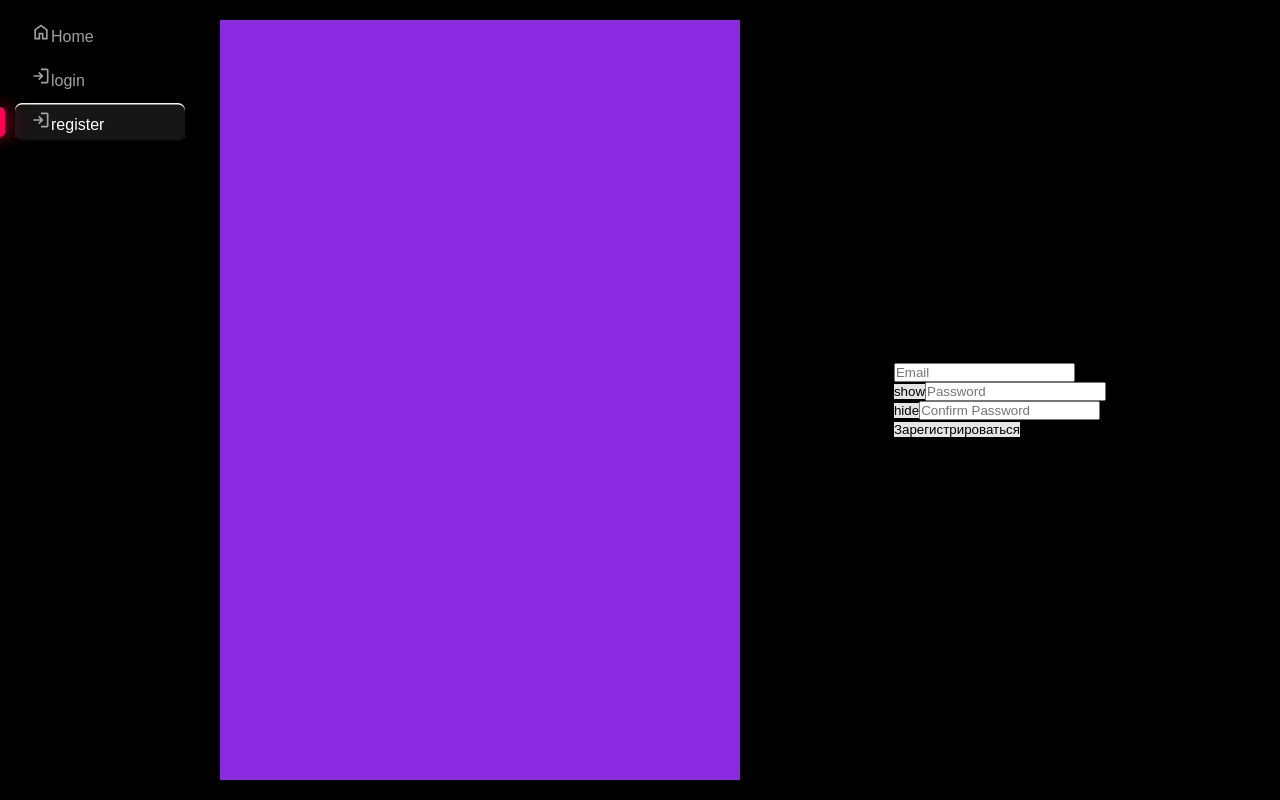
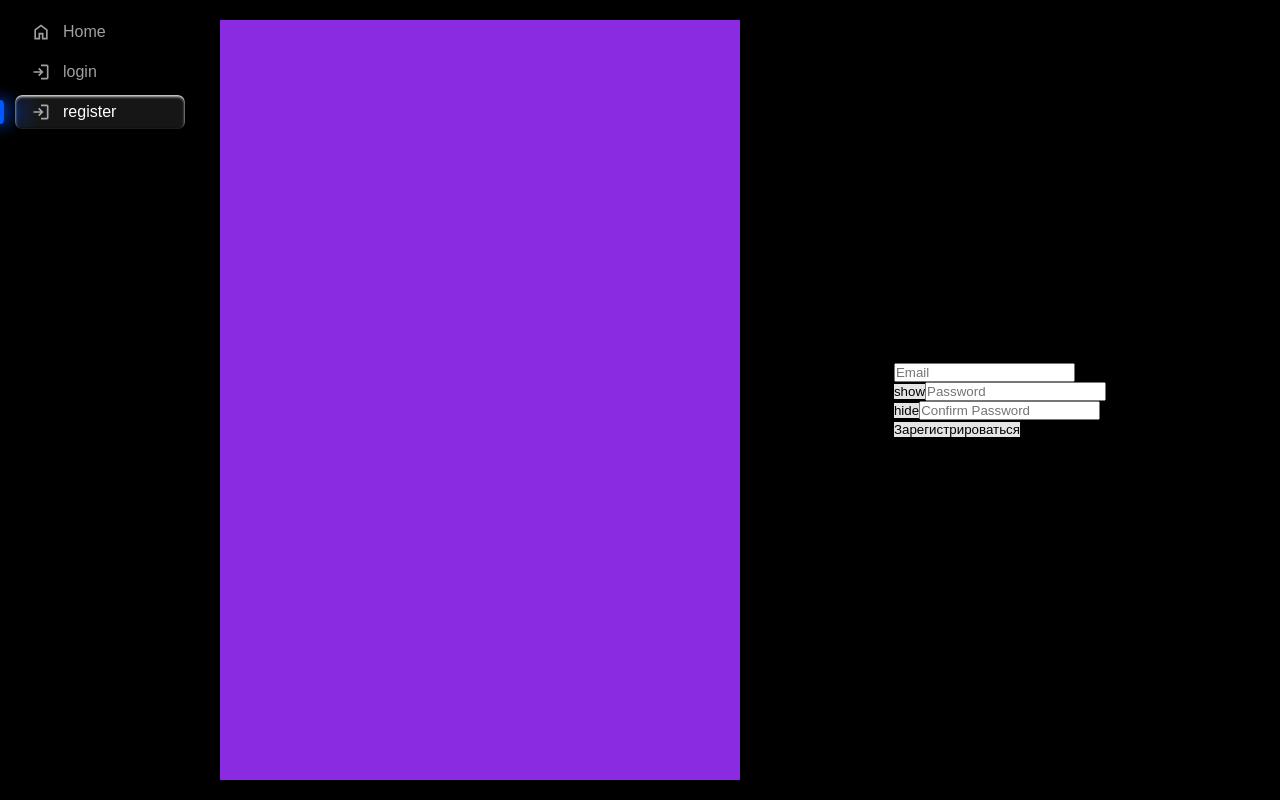
Before and after one commit to wwoozzii/webMusicPlayer, a React (Vite) app: page /register in a window 1280 px wide. Built offline with nearby package versions, Linux system fonts and the light colour scheme; a web font is replaced by a local one.

Commit message:
style(sideBar): update lights effect

```diff
--- a/src/features/sidebar/SideBar.module.scss
+++ b/src/features/sidebar/SideBar.module.scss
@@ -1,3 +1,5 @@
+@use "../../styles/variabless" as v;
+
 .navBlock {
   width: 200px;
   padding: 15px;
@@ -16,14 +18,14 @@
 
   .stroka {
     position: relative;
-    display: block;
+    display: flex;
+    align-items: center;
     padding: 7px 16px;
     border-radius: 7px;
     color: #a0a0a0;
     text-decoration: none;
     background-color: transparent;
     gap: 12px;
-
     transition: all 0.25s ease;
 
     .icon {
@@ -44,15 +46,15 @@
       background-color: #161616;
 
       background-image: radial-gradient(
-        circle at left cener,
-        rgba(255, 0, 85, 0.2) 1%,
-        rgba(255, 0, 85, 0.04) 40%,
-        transperent 70%
+        circle at left center,
+        rgba(v.$lights-color, 0.2),
+        transparent 15%
       );
-      border-top-color: rgba(255, 255, 255, 0.15);
+      border-top-color: rgb(254, 0, 0);
+
       box-shadow:
-        inset 0 1.5px 0 0 rgba(255, 255, 255, 0.955),
-        inset 0 -1.5px 0 0 rgba(0, 0, 0, 0.5);
+        inset 0 1.5px 3px 0 rgb(249, 249, 249),
+        inset 0 -1.5px 0 0 rgba(0, 0, 0, 0.663);
 
       &::before {
         content: "";
@@ -60,16 +62,16 @@
         left: -15px;
         top: 50%;
         transform: translateY(-50%);
-        width: 5px;
-        height: 30px;
-        background-color: #ff0055;
-        border-top-right-radius: 7px;
-        border-bottom-right-radius: 7px;
+        width: 4px;
+        height: 24px;
+        background-color: v.$lights-color;
+        border-top-right-radius: 5px;
+        border-bottom-right-radius: 5px;
 
         box-shadow:
-          0 0 15px #ff0055,
-          0 0 25px rgba(#ff0055, 0.6),
-          0 0 40px rgba(#ff0055, 0.3);
+          0 0 15px 1.5px v.$lights-color,
+          0 0 20px rgba(v.$lights-color, 0.9),
+          0 0 40px rgba(v.$lights-color, 0.2);
       }
     }
   }
--- a/src/styles/_variabless.scss
+++ b/src/styles/_variabless.scss
@@ -0,0 +1,2 @@
+//sideBar:
+$lights-color: rgb(0, 89, 255);
```
